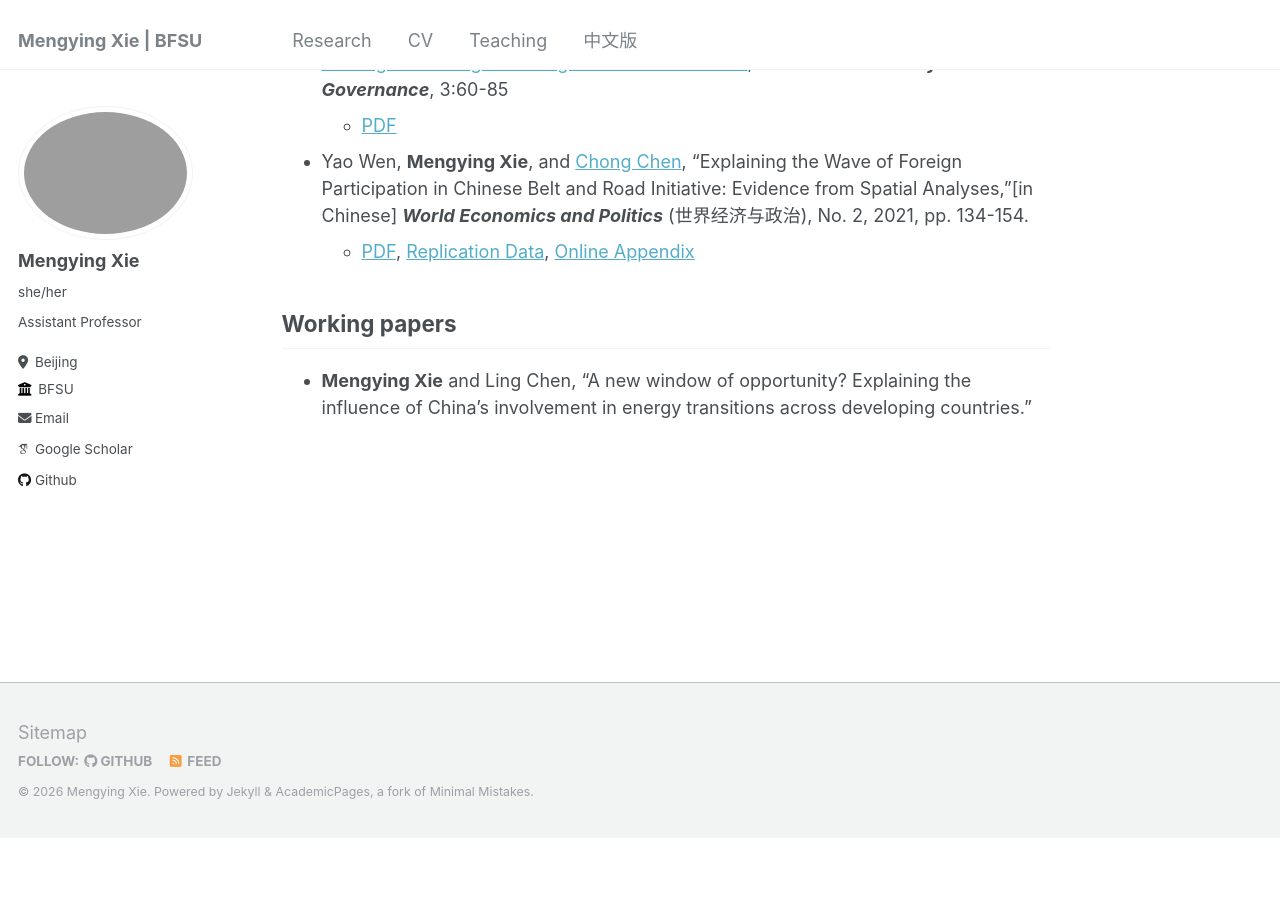
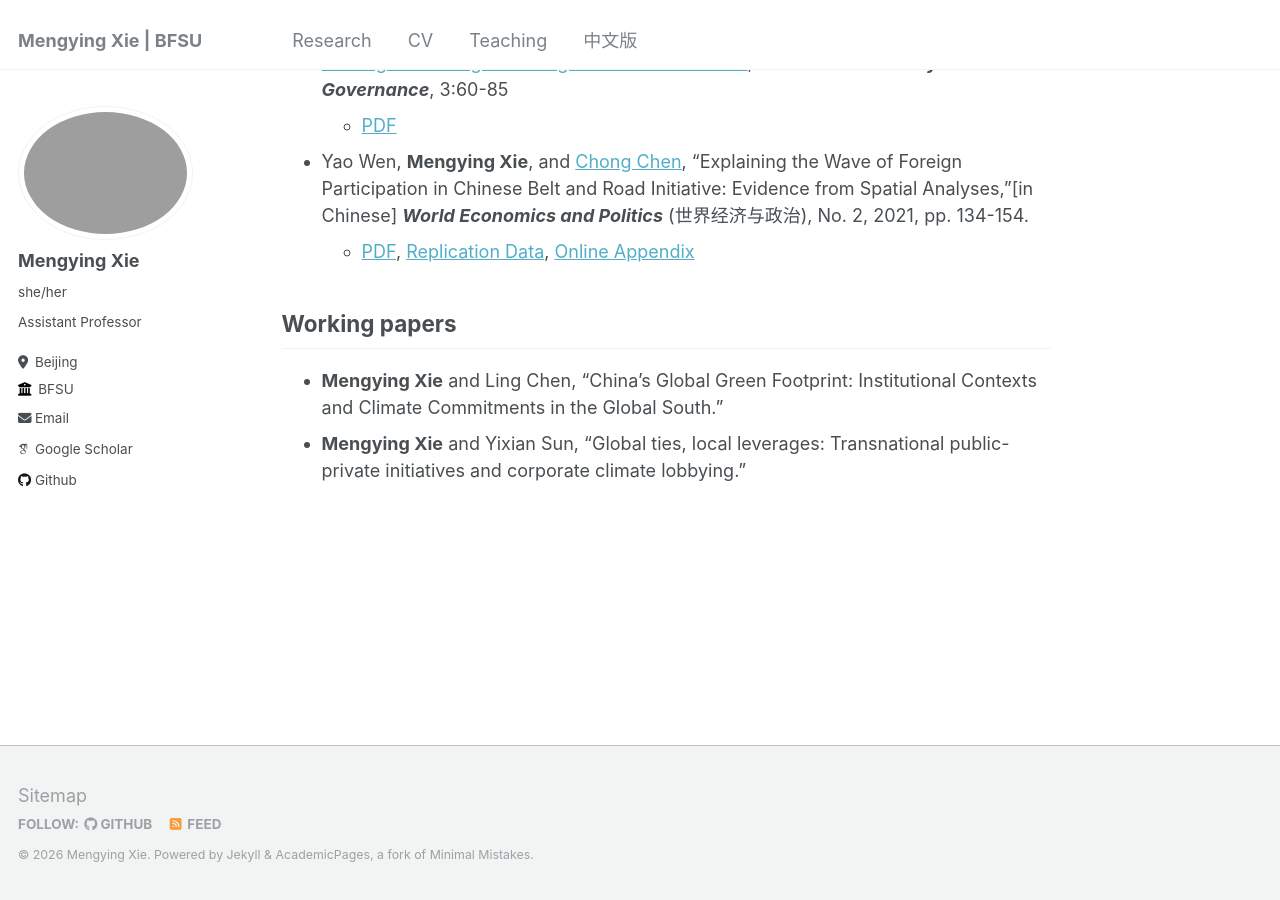
Before and after one commit to xiemythu/xiemythu.github.io, a Jekyll site: the page built from _pages/research.md, in a window 1280 px wide and 900 px high, scrolled down 775 px. Built offline with Jekyll 4.4.1, drawn with Linux system fonts in a browser that asks for light colours; some web fonts are replaced; before the commit the page ends 1612 px from its top, so only the background shows below that.

Commit message:
Update research.md

```diff
--- a/_pages/research.md
+++ b/_pages/research.md
@@ -29,4 +29,5 @@ author_profile: true
 
 ## Working papers
 
-* **Mengying Xie** and  Ling Chen, "A new window of opportunity? Explaining the influence of China’s involvement in energy transitions across developing countries."
+* **Mengying Xie** and Ling Chen, “China’s Global Green Footprint: Institutional Contexts and Climate Commitments in the Global South.”
+* **Mengying Xie** and Yixian Sun, “Global ties, local leverages: Transnational public-private initiatives and corporate climate lobbying.”
```
